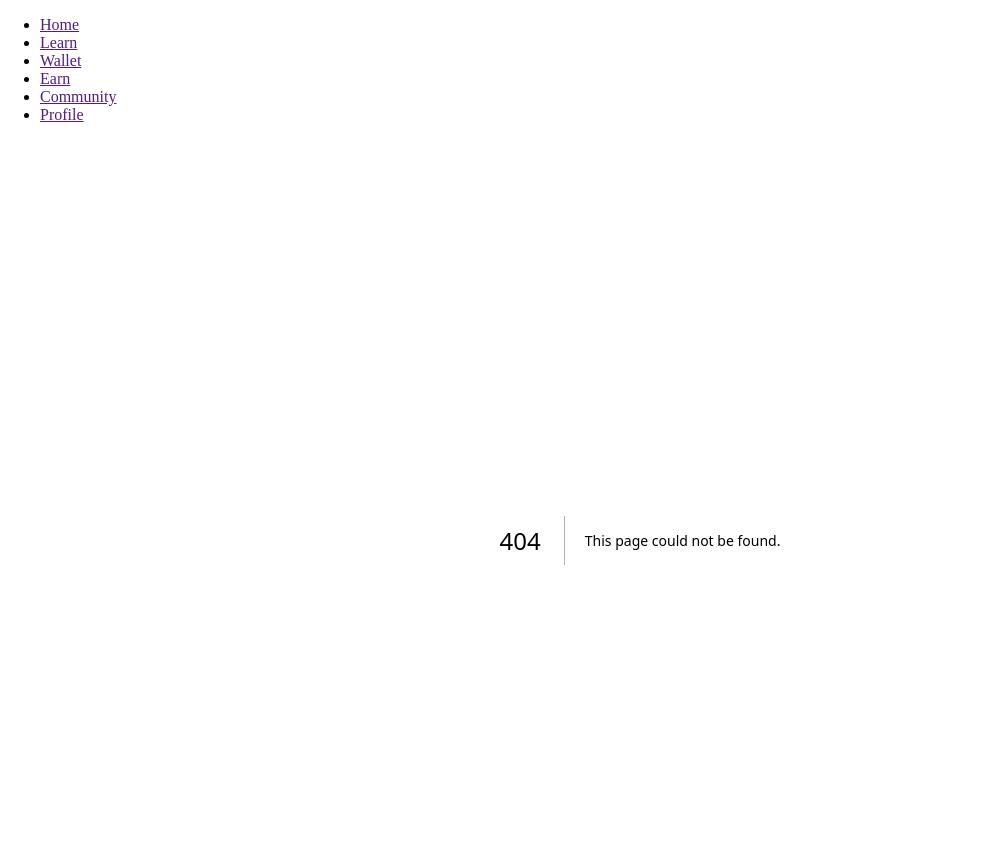
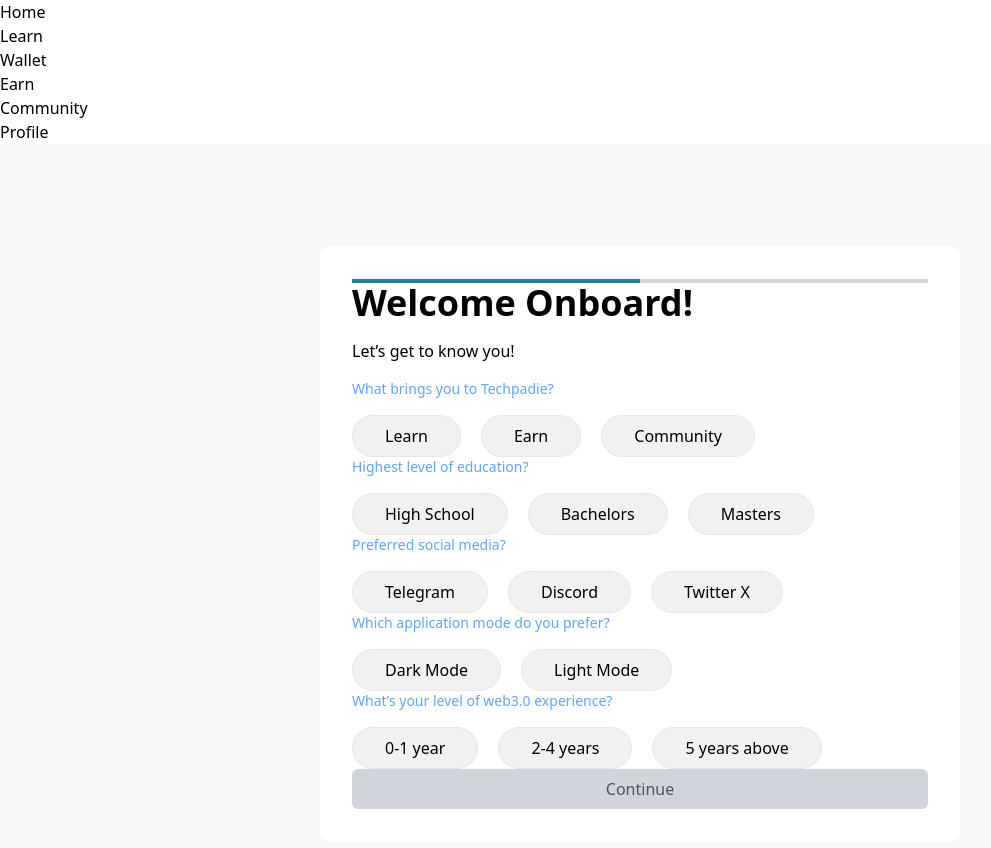
Before and after one commit to TeenGirlsinBlockchain/Techpadie-main, a Next.js app: page /onboarding in a window 1280 px wide. Before the commit this address had no page. Shown: the top 848 px of the page, without its empty margins (0-991 px from the left). Built offline with nearby package versions, Linux system fonts and the light colour scheme.

Commit message:
added the onboarding page

```diff
--- /dev/null
+++ b/app/onboarding/page.tsx
@@ -0,0 +1,177 @@
+"use client";
+
+import "../global.css";
+import { useState } from "react";
+import { useRouter } from "next/navigation";
+import Button from "../components/Button";
+import ButtonGroup from "../components/ButtonGroup";
+import { Tracker } from "../components/Tracker";
+
+export default function Page() {
+  const router = useRouter();
+
+  const handleContinue = () => {
+    router.push("/next");
+  };
+
+  const [selectedPurpose, setSelectedPurpose] = useState<string>("");
+  const [selectedEducation, setSelectedEducation] = useState<string>("");
+  const [selectedSocial, setSelectedSocial] = useState<string>("");
+  const [selectedMode, setSelectedMode] = useState<string>("");
+  const [selectedExperience, setSelectedExperience] = useState<string>("");
+
+  const allFieldsCompleted =
+    selectedPurpose &&
+    selectedEducation &&
+    selectedSocial &&
+    selectedMode &&
+    selectedExperience;
+
+  return (
+    <div className="flex justify-center items-center min-h-screen bg-[#F7F7F7]">
+      <div className="bg-white rounded-lg p-8 sm:w-[90%] md:w-[70%] lg:w-[50%]">
+        {/* Tracker */}
+        <Tracker currtrack={50} height={4} bgcolor="bg-gray-300">
+          <Tracker.Bar color="bg-[#227FA1]" />
+        </Tracker>
+
+        <div className="flex flex-col items-start">
+          <h1 className="mb-4 text-4xl font-semibold text-black">
+            Welcome Onboard!
+          </h1>
+          <p className="text-md mb-4">Let’s get to know you!</p>
+
+          {/* First Group */}
+          <p className="text-sm text-blue-400 mb-4">
+            What brings you to Techpadie?
+          </p>
+          <ButtonGroup>
+            <Button
+              isActive={selectedPurpose === "Learn"}
+              onClick={() => setSelectedPurpose("Learn")}
+            >
+              Learn
+            </Button>
+            <Button
+              isActive={selectedPurpose === "Earn"}
+              onClick={() => setSelectedPurpose("Earn")}
+            >
+              Earn
+            </Button>
+            <Button
+              isActive={selectedPurpose === "Community"}
+              onClick={() => setSelectedPurpose("Community")}
+            >
+              Community
+            </Button>
+          </ButtonGroup>
+
+          {/* Second Group */}
+          <p className="text-sm text-blue-400 mb-4">
+            Highest level of education?
+          </p>
+          <ButtonGroup>
+            <Button
+              isActive={selectedEducation === "High School"}
+              onClick={() => setSelectedEducation("High School")}
+            >
+              High School
+            </Button>
+            <Button
+              isActive={selectedEducation === "Bachelor's"}
+              onClick={() => setSelectedEducation("Bachelor's")}
+            >
+              Bachelors
+            </Button>
+            <Button
+              isActive={selectedEducation === "Master's"}
+              onClick={() => setSelectedEducation("Master's")}
+            >
+              Masters
+            </Button>
+          </ButtonGroup>
+
+          {/* Third Group */}
+          <p className="text-sm text-blue-400 mb-4">Preferred social media?</p>
+          <ButtonGroup>
+            <Button
+              isActive={selectedSocial === "Telegram"}
+              onClick={() => setSelectedSocial("Telegram")}
+            >
+              Telegram
+            </Button>
+            <Button
+              isActive={selectedSocial === "Discord"}
+              onClick={() => setSelectedSocial("Discord")}
+            >
+              Discord
+            </Button>
+            <Button
+              isActive={selectedSocial === "Twitter X"}
+              onClick={() => setSelectedSocial("Twitter X")}
+            >
+              Twitter X
+            </Button>
+          </ButtonGroup>
+
+          {/* Fourth Group */}
+          <p className="text-sm text-blue-400 mb-4">
+            Which application mode do you prefer?
+          </p>
+          <ButtonGroup>
+            <Button
+              isActive={selectedMode === "Dark Mode"}
+              onClick={() => setSelectedMode("Dark Mode")}
+            >
+              Dark Mode
+            </Button>
+            <Button
+              isActive={selectedMode === "Light Mode"}
+              onClick={() => setSelectedMode("Light Mode")}
+            >
+              Light Mode
+            </Button>
+          </ButtonGroup>
+
+          {/* Fifth Group */}
+          <p className="text-sm text-blue-400 mb-4">
+            What’s your level of web3.0 experience?
+          </p>
+          <ButtonGroup>
+            <Button
+              isActive={selectedExperience === "0-1 year"}
+              onClick={() => setSelectedExperience("0-1 year")}
+            >
+              0-1 year
+            </Button>
+            <Button
+              isActive={selectedExperience === "2-4 years"}
+              onClick={() => setSelectedExperience("2-4 years")}
+            >
+              2-4 years
+            </Button>
+            <Button
+              isActive={selectedExperience === "5 years above"}
+              onClick={() => setSelectedExperience("5 years above")}
+            >
+              5 years above
+            </Button>
+          </ButtonGroup>
+        </div>
+
+        {/* Continue Button */}
+        <button
+          className={`w-full rounded-md px-8 py-2 ${
+            allFieldsCompleted
+              ? "bg-[#227FA1] text-white"
+              : "bg-gray-300 text-gray-600 cursor-not-allowed"
+          }`}
+          disabled={!allFieldsCompleted}
+          onClick={handleContinue}
+        >
+          Continue
+        </button>
+      </div>
+    </div>
+  );
+}
```
Also changed, not shown: 1 other file (tests, documents, lock files or other folders).
